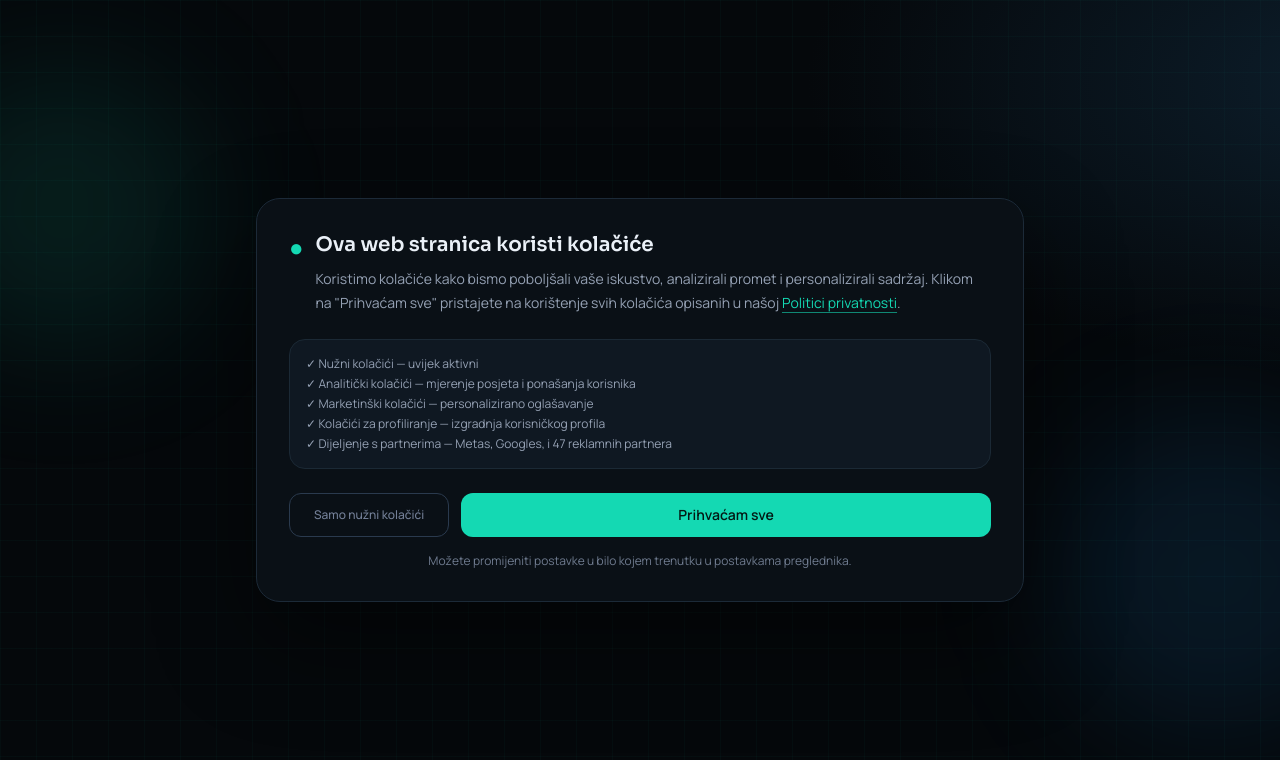
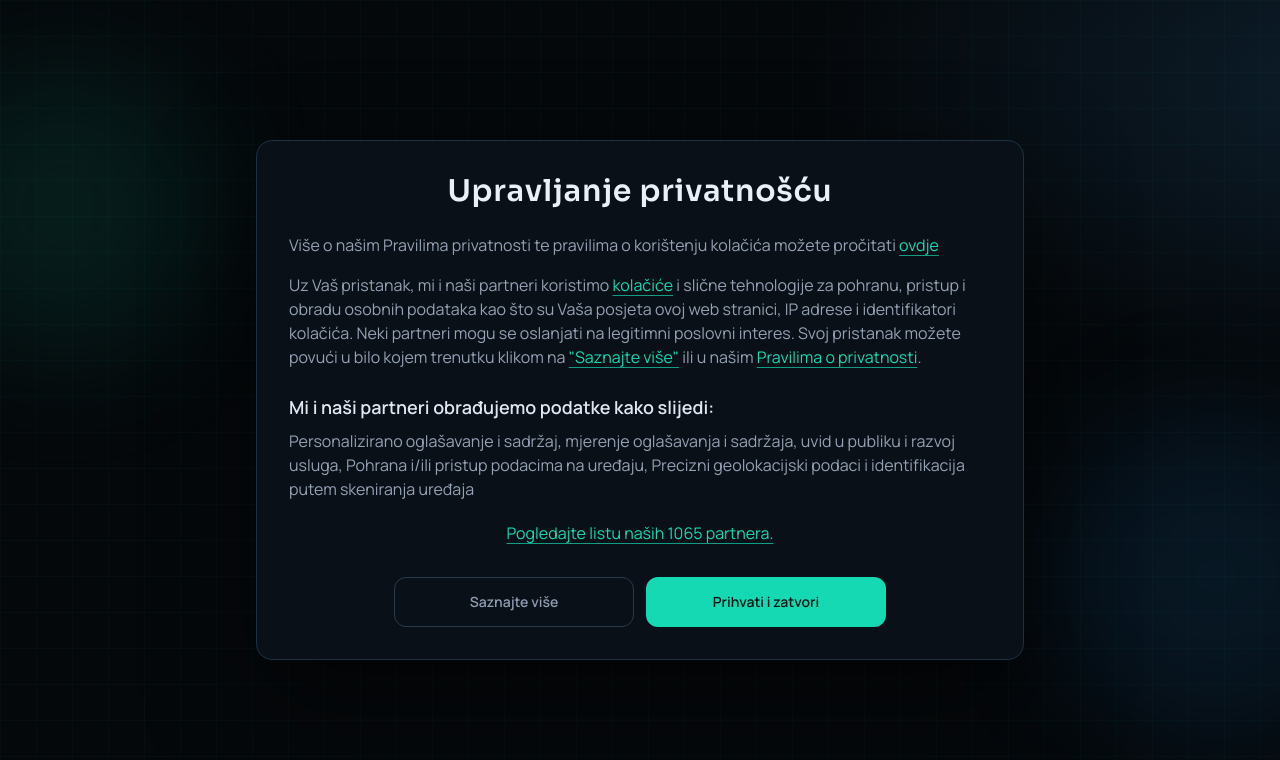
Before and after one commit to rsoboscan23/PrivaSee, a React (Vite) app in the folder privasee/: page / in a window 1280 px wide. Shown: the top 760 px of the page. Built offline with nearby package versions, Linux system fonts and the light colour scheme.

Commit message:
Vizualne preinake

```diff
--- a/privasee/src/components/CookieBanner.tsx
+++ b/privasee/src/components/CookieBanner.tsx
@@ -1,10 +1,87 @@
 import type { CookieConsents } from '../types'
+import { useState } from 'react'
 
 type Props = {
   onAccept: (consents: CookieConsents) => void
 }
 
+const detailOptions = [
+  {
+    key: 'storageAccess',
+    label: 'Pohrana i/ili pristup podacima na uređaju',
+    consentKey: 'partnerSharing',
+  },
+  {
+    key: 'profileAds',
+    label: 'Kreiranje profila za personalizirano oglašavanje',
+    consentKey: 'marketing',
+  },
+  {
+    key: 'profileContent',
+    label: 'Kreiranje profila za personaliziranje sadržaja',
+    consentKey: 'profiling',
+  },
+  {
+    key: 'deviceScan',
+    label: 'Aktivno skeniranje karakteristika uređaja za identifikaciju',
+    consentKey: 'analytics',
+  },
+  {
+    key: 'preciseGeo',
+    label: 'Korištenje preciznih geolokacijskih podataka',
+    consentKey: 'analytics',
+  },
+  {
+    key: 'improveServices',
+    label: 'Razvoj i poboljšanje usluga',
+    consentKey: 'analytics',
+  },
+  {
+    key: 'audienceInsights',
+    label: 'Razumijevanje publike kroz statistiku ili kombinacije podataka iz različitih izvora',
+    consentKey: 'analytics',
+  },
+  {
+    key: 'measureAds',
+    label: 'Mjerenje performansi oglašavanja',
+    consentKey: 'marketing',
+  },
+  {
+    key: 'measureContent',
+    label: 'Mjerenje performansi sadržaja',
+    consentKey: 'analytics',
+  },
+  {
+    key: 'limitedDataAds',
+    label: 'Korištenje ograničenih podataka za odabir oglašavanja',
+    consentKey: 'marketing',
+  },
+  {
+    key: 'useProfileAds',
+    label: 'Korištenje profila za odabir personaliziranog oglašavanja',
+    consentKey: 'marketing',
+  },
+  {
+    key: 'useProfileContent',
+    label: 'Korištenje profila za odabir personaliziranog sadržaja',
+    consentKey: 'profiling',
+  },
+  {
+    key: 'limitedDataContent',
+    label: 'Korištenje ograničenih podataka za odabir sadržaja',
+    consentKey: 'profiling',
+  },
+] as const
+
+const defaultDetailedConsents = Object.fromEntries(detailOptions.map((option) => [option.key, true])) as Record<
+  (typeof detailOptions)[number]['key'],
+  boolean
+>
+
 export default function CookieBanner({ onAccept }: Props) {
+  const [view, setView] = useState<'summary' | 'details'>('summary')
+  const [detailedConsents, setDetailedConsents] = useState(defaultDetailedConsents)
+
   function handleAcceptAll() {
     onAccept({
       accepted: true,
@@ -25,52 +102,162 @@ export default function CookieBanner({ onAccept }: Props) {
     })
   }
 
+  function handleDetailedSave() {
+    const consentByType = {
+      analytics: detailOptions
+        .filter((option) => option.consentKey === 'analytics')
+        .every((option) => detailedConsents[option.key]),
+      marketing: detailOptions
+        .filter((option) => option.consentKey === 'marketing')
+        .every((option) => detailedConsents[option.key]),
+      profiling: detailOptions
+        .filter((option) => option.consentKey === 'profiling')
+        .every((option) => detailedConsents[option.key]),
+      partnerSharing: detailOptions
+        .filter((option) => option.consentKey === 'partnerSharing')
+        .every((option) => detailedConsents[option.key]),
+    }
+
+    onAccept({
+      accepted: true,
+      ...consentByType,
+    })
+  }
+
+  function openDetails() {
+    setDetailedConsents(defaultDetailedConsents)
+    setView('details')
+  }
+
+  function handleToggleConsent(key: (typeof detailOptions)[number]['key']) {
+    setDetailedConsents((prev) => ({
+      ...prev,
+      [key]: !prev[key],
+    }))
+  }
+
   return (
-    <div className="mx-auto w-full max-w-3xl rounded-3xl border border-[#1c2a38] bg-[#0b1118]/95 p-6 shadow-[0_40px_100px_rgba(0,0,0,0.45)] backdrop-blur sm:p-8">
-      <div className="mb-6 flex items-start gap-3">
-          <span className="text-2xl text-[#14d9b3]">●</span>
+    <div className="fixed inset-0 z-40 flex items-center justify-center bg-transparent p-4 sm:p-6">
+      <div className="w-full max-w-3xl rounded-2xl border border-[#1e3041] bg-[#0b1118]/98 p-6 text-[#eaf0f7] shadow-[0_40px_100px_rgba(0,0,0,0.55)] sm:p-8">
         <div>
-            <h2 className="font-display text-xl font-semibold text-[#eaf0f7]">
-              Ova web stranica koristi kolačiće
+          {view === 'summary' ? (
+            <>
+              <div className="mb-5 flex items-center justify-center gap-2 sm:mb-6">
+                <h2 className="font-display text-xl font-semibold tracking-wide text-[#eaf0f7] sm:text-3xl">
+                  Upravljanje privatnošću
                 </h2>
-            <p className="mt-2 text-sm leading-6 text-[#95a1b4]">
-              Koristimo kolačiće kako bismo poboljšali vaše iskustvo, analizirali
-              promet i personalizirali sadržaj. Klikom na "Prihvaćam sve"
-              pristajete na korištenje svih kolačića opisanih u našoj{' '}
-              <button className="text-[#14d9b3] underline decoration-[#14d9b3]/60 underline-offset-4 hover:text-[#6cf2d8]">
-                Politici privatnosti
+              </div>
+
+              <p className="text-sm leading-6 text-[#95a1b4] sm:text-base">
+                Više o našim Pravilima privatnosti te pravilima o korištenju kolačića možete pročitati{' '}
+                <button className="text-[#14d9b3] underline decoration-[#14d9b3]/70 underline-offset-4 hover:text-[#6cf2d8]">
+                  ovdje
+                </button>
+              </p>
+
+              <p className="mt-4 text-sm leading-6 text-[#95a1b4] sm:text-base">
+                Uz Vaš pristanak, mi i naši partneri koristimo{' '}
+                <button className="text-[#14d9b3] underline decoration-[#14d9b3]/70 underline-offset-4 hover:text-[#6cf2d8]">
+                  kolačiće
+                </button>{' '}
+                i slične tehnologije za pohranu, pristup i obradu osobnih podataka kao što su Vaša posjeta ovoj web stranici, IP adrese i identifikatori kolačića. Neki partneri mogu se oslanjati na legitimni poslovni interes. Svoj pristanak možete povući u bilo kojem trenutku klikom na{' '}
+                <button className="text-[#14d9b3] underline decoration-[#14d9b3]/70 underline-offset-4 hover:text-[#6cf2d8]">
+                  "Saznajte više"
+                </button>{' '}
+                ili u našim{' '}
+                <button className="text-[#14d9b3] underline decoration-[#14d9b3]/70 underline-offset-4 hover:text-[#6cf2d8]">
+                  Pravilima o privatnosti
                 </button>
                 .
               </p>
-          </div>
-        </div>
 
-        <div className="mb-6 space-y-1 rounded-2xl border border-[#1b2935] bg-[#0f1822] p-4 text-xs text-[#95a1b4]">
-          <p>✓ Nužni kolačići — uvijek aktivni</p>
-          <p>✓ Analitički kolačići — mjerenje posjeta i ponašanja korisnika</p>
-          <p>✓ Marketinški kolačići — personalizirano oglašavanje</p>
-          <p>✓ Kolačići za profiliranje — izgradnja korisničkog profila</p>
-          <p>✓ Dijeljenje s partnerima — Metas, Googles, i 47 reklamnih partnera</p>
-        </div>
+              <p className="mt-6 text-base font-semibold text-[#dfe7f2] sm:text-lg">
+                Mi i naši partneri obrađujemo podatke kako slijedi:
+              </p>
+              <p className="mt-2 text-sm leading-6 text-[#95a1b4] sm:text-base">
+                Personalizirano oglašavanje i sadržaj, mjerenje oglašavanja i sadržaja, uvid u publiku i razvoj usluga, Pohrana i/ili pristup podacima na uređaju, Precizni geolokacijski podaci i identifikacija putem skeniranja uređaja
+              </p>
 
-        <div className="flex flex-col gap-3 sm:flex-row-reverse">
+              <p className="mt-5 text-center text-sm text-[#14d9b3] sm:text-base">
+                <button className="underline decoration-[#14d9b3]/70 underline-offset-4 hover:text-[#6cf2d8]">
+                  Pogledajte listu naših 1065 partnera.
+                </button>
+              </p>
+
+              <div className="mt-7 flex flex-col gap-3 sm:mt-8 sm:flex-row sm:justify-center">
+                <button
+                  onClick={openDetails}
+                  className="w-full rounded-xl border border-[#2a3a4e] px-6 py-3.5 text-sm font-semibold text-[#8e9bb1] transition hover:border-[#3d526b] hover:text-[#a7b4c8] sm:w-auto sm:min-w-[240px]"
+                >
+                  Saznajte više
+                </button>
                 <button
                   onClick={handleAcceptAll}
-            className="w-full rounded-xl bg-[#14d9b3] px-6 py-3 text-sm font-semibold text-[#031914] transition hover:bg-[#26e9c3] focus:outline-none focus:ring-2 focus:ring-[#14d9b3]/70 sm:w-auto sm:flex-1"
+                  className="w-full rounded-xl bg-[#14d9b3] px-7 py-3.5 text-sm font-semibold text-[#031914] transition hover:bg-[#26e9c3] sm:w-auto sm:min-w-[240px]"
                 >
-            Prihvaćam sve
+                  Prihvati i zatvori
                 </button>
+              </div>
+            </>
+          ) : (
+            <>
+              <div className="mb-5 flex items-start justify-between gap-4">
+                <div>
+                  <h2 className="font-display text-xl font-semibold text-[#eaf0f7] sm:text-2xl">
+                    Upravljanje privolama
+                  </h2>
+                  <br />
+                  <p className="mt-1 text-sm text-[#95a1b4]">
+                    Mi i naši partneri koristimo kolačiće, pristupamo općim i neosjetljivim podacima s vašeg uređaja te ih upotrebljavamo kako bismo poboljšali naše proizvode i prilagodili oglase i druge sadržaje na ovoj web stranici. Možete prihvatiti sve ili dio tih postupaka. Kako biste saznali više o kolačićima, partnerima i načinu na koji upotrebljavamo vaše podatke te pregledali svoje mogućnosti ili ove postupke za svakog partnera, posjetite našu stranicu
+                  </p>
+                </div>
                 <button
-            onClick={handleNecessaryOnly}
-            className="w-full rounded-xl border border-[#2a3a4e] px-6 py-3 text-xs font-medium text-[#748098] transition hover:border-[#3b4f67] hover:text-[#97a5bc] focus:outline-none sm:w-auto"
+                  onClick={() => setView('summary')}
+                  className="rounded-md border border-[#2a3a4e] px-2 py-1 text-xs text-[#8e9bb1] hover:border-[#3d526b] hover:text-[#a7b4c8]"
                 >
-            Samo nužni kolačići
+                  Natrag
                 </button>
               </div>
 
-        <p className="mt-4 text-center text-xs text-[#6f7b8f]">
-          Možete promijeniti postavke u bilo kojem trenutku u postavkama preglednika.
-        </p>
+              <div className="space-y-2 rounded-xl border border-[#1b2935] bg-[#0f1822] p-4">
+                {detailOptions.map((option) => (
+                  <div
+                    key={option.key}
+                    className="flex items-center justify-between gap-3 rounded-lg border border-[#1f3042] bg-[#0b1118] px-3 py-2"
+                  >
+                    <p className="text-sm text-[#dfe7f2]">{option.label}</p>
+                    <button
+                      onClick={() => handleToggleConsent(option.key)}
+                      className={`min-w-[78px] rounded-md px-3 py-1 text-xs font-semibold transition ${
+                        detailedConsents[option.key]
+                          ? 'bg-[#14d9b3] text-[#031914] hover:bg-[#26e9c3]'
+                          : 'border border-[#2a3a4e] text-[#8e9bb1] hover:border-[#3d526b] hover:text-[#a7b4c8]'
+                      }`}
+                    >
+                      {detailedConsents[option.key] ? 'Uključeno' : 'Isključeno'}
+                    </button>
+                  </div>
+                ))}
+              </div>
+
+              <div className="mt-6 flex flex-col gap-3 sm:flex-row sm:justify-end">
+                <button
+                  onClick={handleNecessaryOnly}
+                  className="w-full rounded-xl border border-[#2a3a4e] px-6 py-3.5 text-sm font-semibold text-[#8e9bb1] transition hover:border-[#3d526b] hover:text-[#a7b4c8] sm:w-auto sm:min-w-[180px]"
+                >
+                  Ne slažem se
+                </button>
+                <button
+                  onClick={handleDetailedSave}
+                  className="w-full rounded-xl bg-[#14d9b3] px-7 py-3.5 text-sm font-semibold text-[#031914] transition hover:bg-[#26e9c3] sm:w-auto sm:min-w-[180px]"
+                >
+                  Spremi i zatvori
+                </button>
+              </div>
+            </>
+          )}
+        </div>
+      </div>
     </div>
   )
 }
```
Also changed, not shown: privasee/src/assets/index.png (added), privasee/src/assets/sv.png (added). Lines whose indentation alone changed are shown as unchanged.
